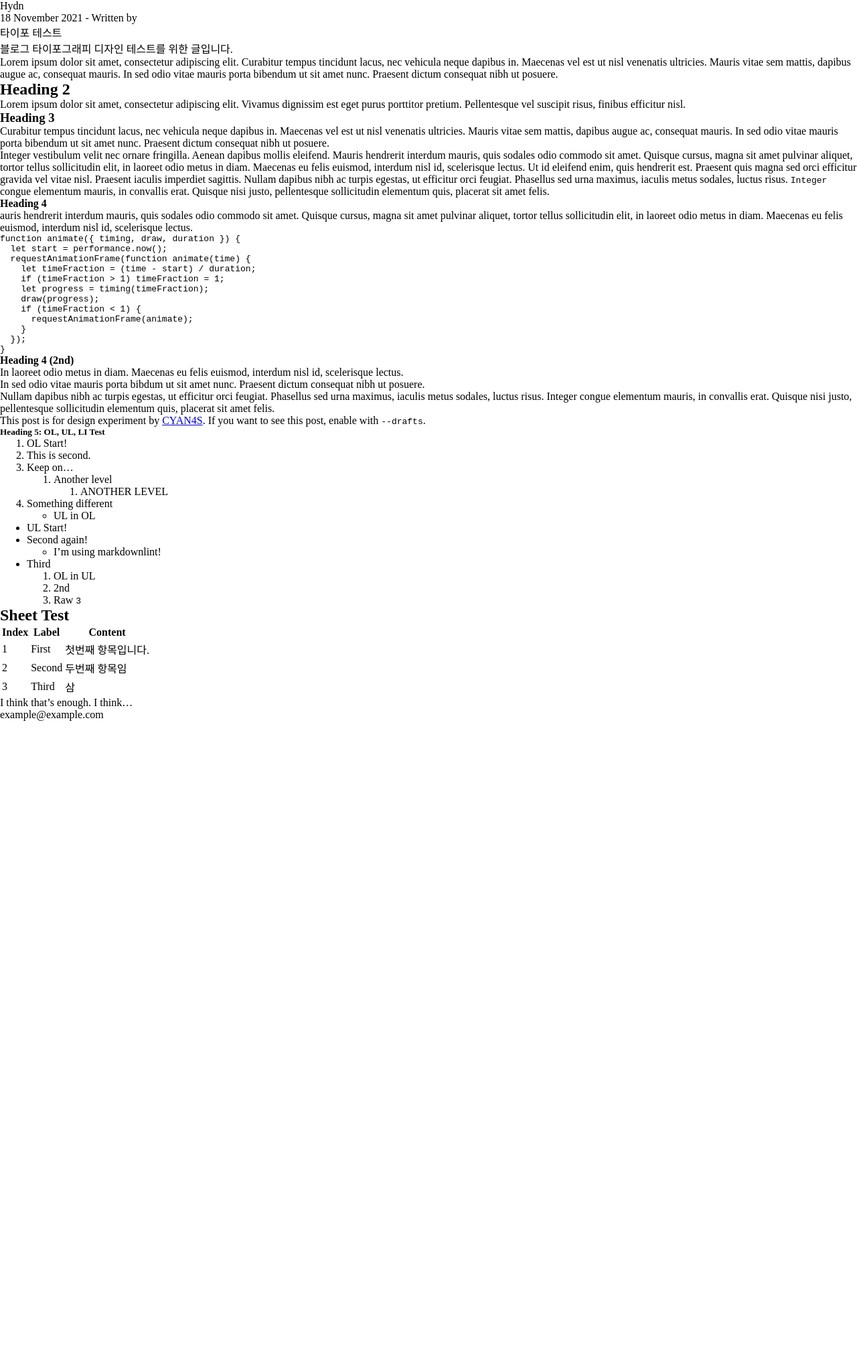
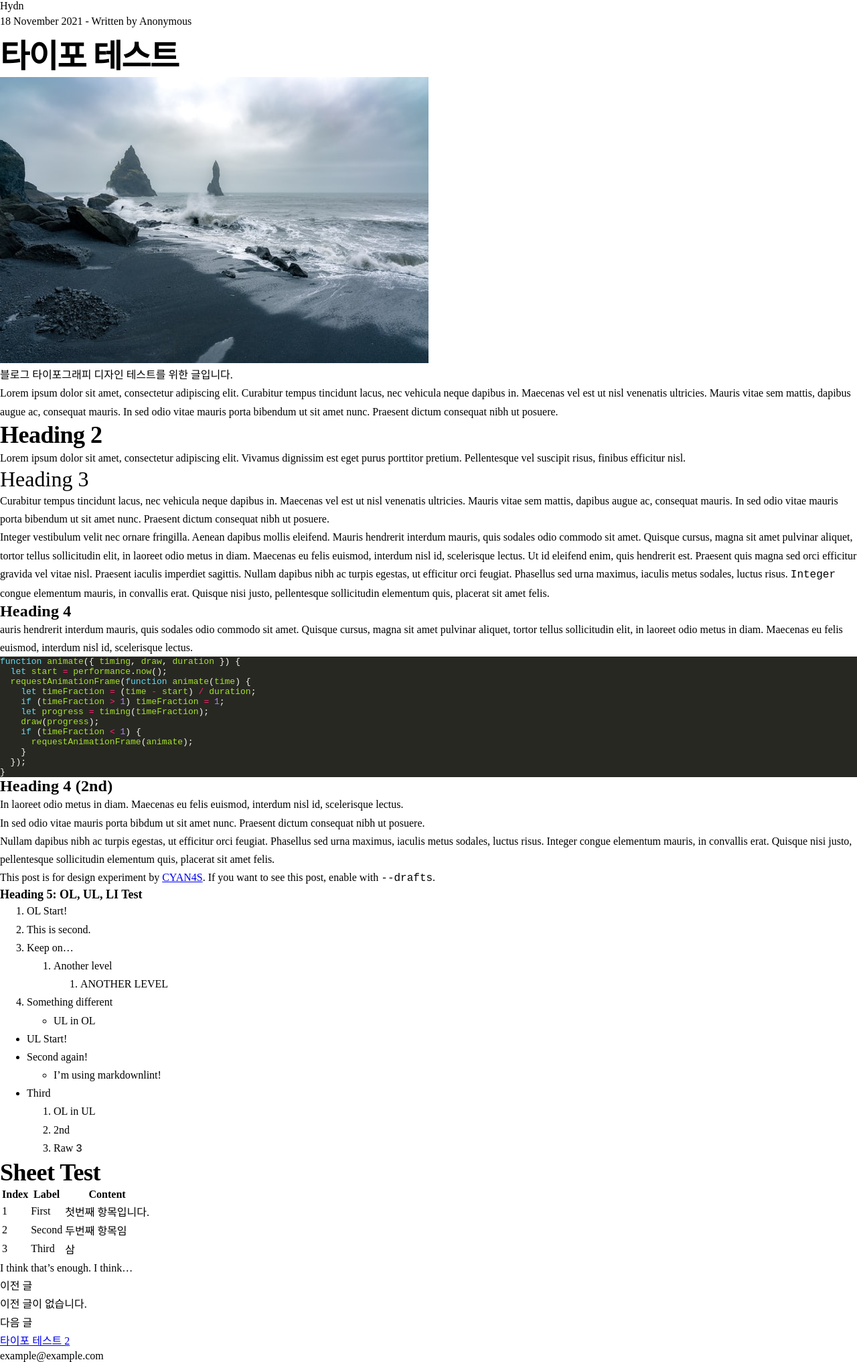
Before and after one commit to CYAN4S/hydn, a Jekyll site: the page built from _posts/2021-11-18-test.md, in a window 1280 px wide. Shown: the whole page at 67% size. Built offline with Jekyll 4.4.1, drawn with Linux system fonts in a browser that asks for light colours; before the commit the page ends 1076 px from its top, so only the background shows below that.

Commit message:
Add contents at post layout

```diff
--- a/_layouts/post.html
+++ b/_layouts/post.html
@@ -4,12 +4,36 @@ current: post
 ---
 
 {% assign author = site.authors | where: 'short_name', page.author | first %}
+<main>
+  <p>
+    {{ page.date | date:'%e %B %Y' }} - Written by {% if author %} {{
+    author.name }} {% elsif page.author %} {{ page.author }} {% else %}
+    Anonymous {% endif %}
+  </p>
 
-<p>{{ page.date | date:'%e %B %Y' }} - Written by {% if author %}{{ author.name }}{% else %}{{ page.author }}{% endif %}</p>
+  <h1>{{ page.title }}</h1>
 
-{{ page.title }}
+  {% if page.cover %}
+  <img src="{{ page.cover | relative_url }}" alt="Title image of {{ page.title }}" />
+  {% endif %}
 
-{% if page.cover %}
-{% endif %}
+  {{ content }}
 
-{{ content }}
+  <div class="neighbor">
+    <p>이전 글</p>
+
+    {% if page.previous %}
+    <p><a href="{{ page.previous.url | relative_url }}">{{page.previous.title}}</a></p>
+    {% else %}
+    <p>이전 글이 없습니다.</p>
+    {% endif %}
+
+    <p>다음 글</p>
+
+    {% if page.next %}
+    <p><a href="{{ page.next.url | relative_url }}">{{page.next.title}}</a></p>
+    {% else %}
+    <p>다음 글이 없습니다.</p>
+    {% endif %}
+  </div>
+</main>
--- a/_posts/2021-11-18-test.md
+++ b/_posts/2021-11-18-test.md
@@ -2,6 +2,7 @@
 title: "타이포 테스트"
 categories: [test]
 tags: [testing]
+cover: assets/img/snow.jpg
 ---
 
 블로그 타이포그래피 디자인 테스트를 위한 글입니다.
--- /dev/null
+++ b/_sass/hydn/code.scss
@@ -0,0 +1,193 @@
+.highlight pre {
+    background-color: #272822;
+  }
+  .highlight .hll {
+    background-color: #272822;
+  }
+  .highlight .c {
+    color: #75715e;
+  }
+  .highlight .err {
+    color: #960050;
+    background-color: #1e0010;
+  }
+  .highlight .k {
+    color: #66d9ef;
+  }
+  .highlight .l {
+    color: #ae81ff;
+  }
+  .highlight .n {
+    color: #f8f8f2;
+  }
+  .highlight .o {
+    color: #f92672;
+  }
+  .highlight .p {
+    color: #f8f8f2;
+  }
+  .highlight .cm {
+    color: #75715e;
+  }
+  .highlight .cp {
+    color: #75715e;
+  }
+  .highlight .c1 {
+    color: #75715e;
+  }
+  .highlight .cs {
+    color: #75715e;
+  }
+  .highlight .ge {
+    font-style: italic;
+  }
+  .highlight .gs {
+    font-weight: bold;
+  }
+  .highlight .kc {
+    color: #66d9ef;
+  }
+  .highlight .kd {
+    color: #66d9ef;
+  }
+  .highlight .kn {
+    color: #f92672;
+  }
+  .highlight .kp {
+    color: #66d9ef;
+  }
+  .highlight .kr {
+    color: #66d9ef;
+  }
+  .highlight .kt {
+    color: #66d9ef;
+  }
+  .highlight .ld {
+    color: #e6db74;
+  }
+  .highlight .m {
+    color: #ae81ff;
+  }
+  .highlight .s {
+    color: #e6db74;
+  }
+  .highlight .na {
+    color: #a6e22e;
+  }
+  .highlight .nb {
+    color: #f8f8f2;
+  }
+  .highlight .nc {
+    color: #a6e22e;
+  }
+  .highlight .no {
+    color: #66d9ef;
+  }
+  .highlight .nd {
+    color: #a6e22e;
+  }
+  .highlight .ni {
+    color: #f8f8f2;
+  }
+  .highlight .ne {
+    color: #a6e22e;
+  }
+  .highlight .nf {
+    color: #a6e22e;
+  }
+  .highlight .nl {
+    color: #f8f8f2;
+  }
+  .highlight .nn {
+    color: #f8f8f2;
+  }
+  .highlight .nx {
+    color: #a6e22e;
+  }
+  .highlight .py {
+    color: #f8f8f2;
+  }
+  .highlight .nt {
+    color: #f92672;
+  }
+  .highlight .nv {
+    color: #f8f8f2;
+  }
+  .highlight .ow {
+    color: #f92672;
+  }
+  .highlight .w {
+    color: #f8f8f2;
+  }
+  .highlight .mf {
+    color: #ae81ff;
+  }
+  .highlight .mh {
+    color: #ae81ff;
+  }
+  .highlight .mi {
+    color: #ae81ff;
+  }
+  .highlight .mo {
+    color: #ae81ff;
+  }
+  .highlight .sb {
+    color: #e6db74;
+  }
+  .highlight .sc {
+    color: #e6db74;
+  }
+  .highlight .sd {
+    color: #e6db74;
+  }
+  .highlight .s2 {
+    color: #e6db74;
+  }
+  .highlight .se {
+    color: #ae81ff;
+  }
+  .highlight .sh {
+    color: #e6db74;
+  }
+  .highlight .si {
+    color: #e6db74;
+  }
+  .highlight .sx {
+    color: #e6db74;
+  }
+  .highlight .sr {
+    color: #e6db74;
+  }
+  .highlight .s1 {
+    color: #e6db74;
+  }
+  .highlight .ss {
+    color: #e6db74;
+  }
+  .highlight .bp {
+    color: #f8f8f2;
+  }
+  .highlight .vc {
+    color: #f8f8f2;
+  }
+  .highlight .vg {
+    color: #f8f8f2;
+  }
+  .highlight .vi {
+    color: #f8f8f2;
+  }
+  .highlight .il {
+    color: #ae81ff;
+  }
+
+  .highlight .gh {
+  }
+  .highlight .gu {
+    color: #75715e;
+  }
+  .highlight .gd {
+    color: #f92672;
+  }
+  .highlight .gi {
+    color: #a6e22e;
+  }
--- a/_sass/hydn/main.scss
+++ b/_sass/hydn/main.scss
@@ -1,3 +1,6 @@
 * {
     margin: 0;
 }
+
+@import "./typo.scss";
+@import "./code.scss";
--- /dev/null
+++ b/_sass/hydn/typo.scss
@@ -0,0 +1,40 @@
+h1 {
+  font-size: 48px;
+  font-weight: 800;
+  letter-spacing: -1.5px;
+}
+
+h2 {
+  font-size: 36px;
+  font-weight: 700;
+  letter-spacing: -0.5px;
+}
+
+h3 {
+  font-size: 32px;
+  font-weight: 300;
+}
+
+h4 {
+  font-size: 24px;
+  font-weight: 700;
+  letter-spacing: 0.2px;
+}
+
+h5 {
+  font-size: 18px;
+  font-weight: 800;
+}
+
+h6 {
+  font-size: 16px;
+  font-weight: 700;
+}
+
+p,
+ol,
+ul {
+  font-size: 16px;
+  font-weight: 400;
+  line-height: 1.7;
+}
```
Also changed, not shown: assets/img/forest.jpg (added), assets/img/lake.jpg (added), assets/img/snow.jpg (added).
